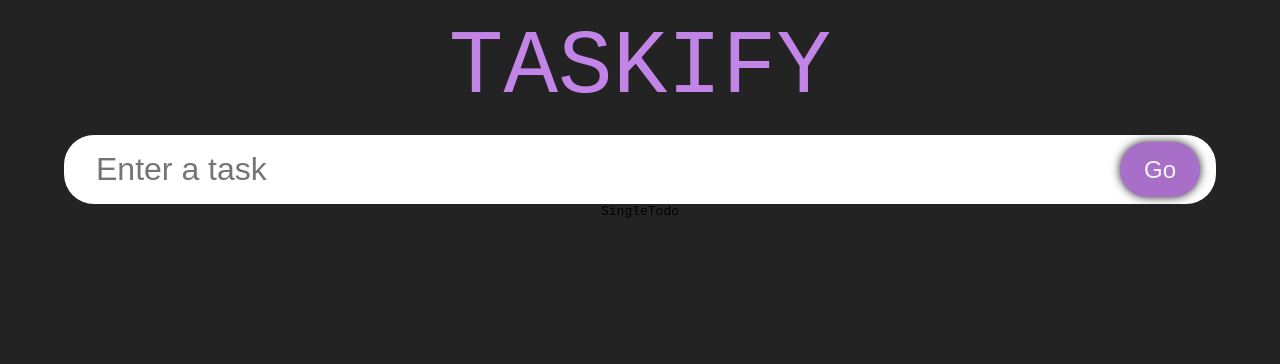
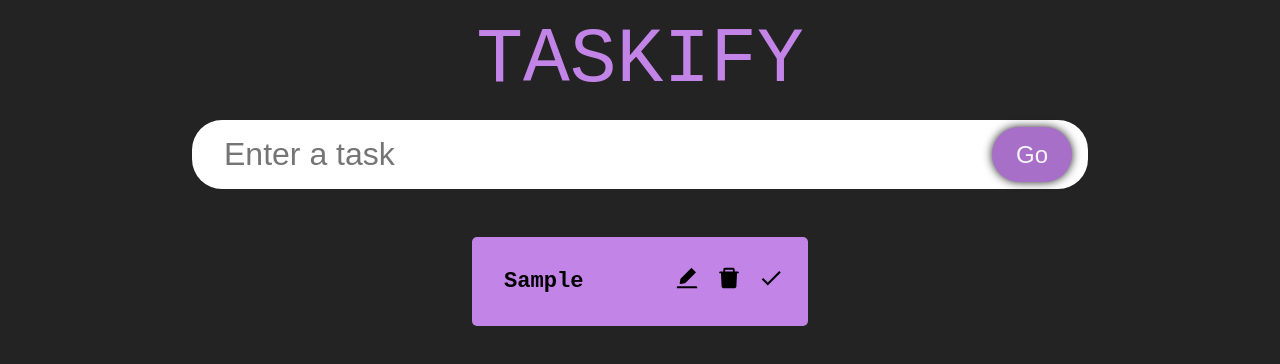
Before and after one commit to rondindon/typescript-todolist, a React (Create React App) app: page / in a window 1280 px wide. Both pictures are taken after typing "Sample" into the empty fields and a click on the button "Go". Shown: the top 364 px of the page. Built offline with nearby package versions, Linux system fonts and the light colour scheme.

Commit message:
delete and done function

```diff
--- a/src/App.scss
+++ b/src/App.scss
@@ -10,7 +10,7 @@
     .heading{
         color: rgb(195, 132, 231);
         text-transform: uppercase;
-        font-size: 7em;
+        font-size: clamp(5.44em,6em,6.88em);
         z-index: 1;
         text-align: center;
         padding: 1rem;
--- a/src/components/SingleTodo.tsx
+++ b/src/components/SingleTodo.tsx
@@ -1,5 +1,8 @@
 import React from 'react'
 import { Todo } from './Model';
+import {AiFillEdit,AiFillDelete} from 'react-icons/ai'
+import {MdDone} from 'react-icons/md'
+import { Todolist } from './Todolist';
 
 interface Props {
     todo: Todo;
@@ -8,8 +11,36 @@ interface Props {
 }
 
 export const SingleTodo = ({todo,todos,setTodos} : Props) => {
+
+    const handleDone = (id: number) =>{
+        setTodos(todos.map(todo => todo.id === id ? {...todo,isDone:!todo.isDone} : {...todo}))
+    }
+
+    const handleDelete = (id: number) =>{
+        setTodos(todos.filter((todo) => todo.id !== id))
+    }
+
   return (
-    <div>SingleTodo</div>
+    <form className='todos-single'>
+        {
+            todo.isDone ? (
+
+                <s className='todos-single-text'>{todo.todo}</s>
+            )
+            : (
+                <span className='todos-single-text'>{todo.todo}</span>
+            )
+        }
+
+        <div className='icons'>
+
+            <span className='icon'><AiFillEdit /></span>
+            <span className='icon' onClick={() => {handleDelete(todo.id)}}><AiFillDelete /></span>
+            <span className='icon' onClick={() => {handleDone(todo.id)}}><MdDone /></span>
+
+        </div>
+
+    </form>
 
     )
 }
--- a/src/components/styles.scss
+++ b/src/components/styles.scss
@@ -1,6 +1,6 @@
 .input{
     display: flex;
-    width: 90%;
+    width: 70%;
     position: relative;
     align-items: center;
 
@@ -49,4 +49,46 @@
     justify-content: space-evenly;
     width: 90%;
     flex-wrap: wrap;
+    margin-top: 2rem;
 }
+
+.todos-single{
+    display: flex;
+    width: 25%;
+    border-radius: 5px;
+    padding: 1.5rem;
+    background-color: rgb(195, 132, 231);
+    margin: 1rem;
+    font-weight: bold;
+
+    .todos-single-text{
+        flex: 1;
+        padding: .5rem;
+        font-size: 1.7em;
+    }
+
+    .icons{
+        display: flex;
+        gap: 1rem;
+        align-items: center;
+
+        .icon{
+            font-size: 2em;
+            cursor: pointer;
+        }
+    }
+}
+
+@media (max-width:1000px){
+    .input{
+        width: 90%;
+    }
+
+    .todos{
+        width: 90%;
+    }
+
+    .todos-single{
+        width: 100%;
+    }
+}
```
